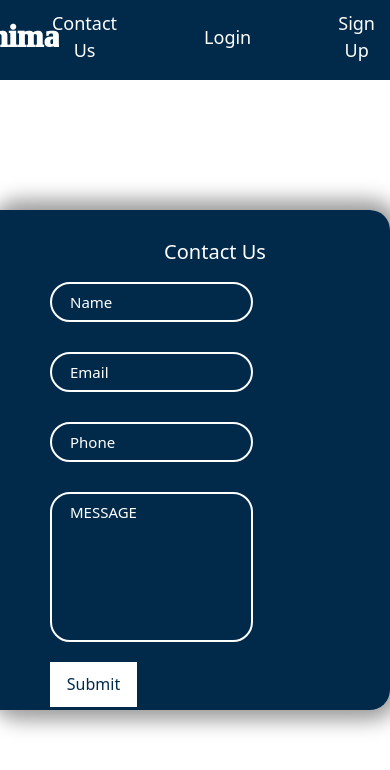
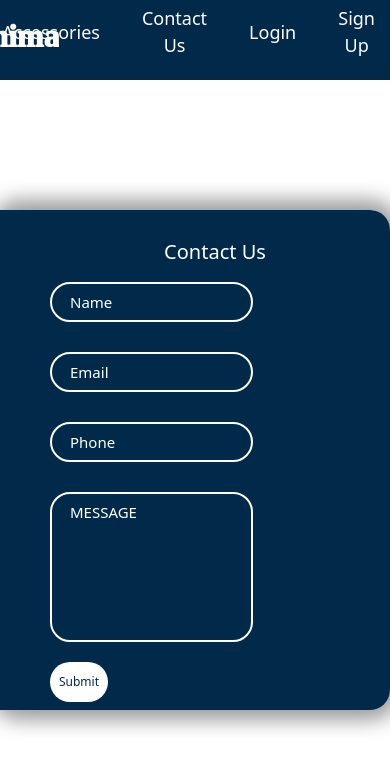
Before and after one commit to Devrangasamy/Anima, a React (Create React App) app in the folder client/: page /contactus in a window 390 px wide. Shown: the top 770 px of the page. Built offline with nearby package versions, Linux system fonts and the light colour scheme.

Commit message:
"name change"

```diff
--- a/client/src/components/Contactus/Contactus.css
+++ b/client/src/components/Contactus/Contactus.css
@@ -49,18 +49,10 @@
     display: flex;
     list-style: none;
 }
-ul li{
+.social-media li{
     padding-left: 45px;
     font-size: 24px;
     margin-top: 10px;
-}
-i {
-    background-color: #012a4a;
-    padding: 5px;
-    padding-left: 100px;
-    border-radius:5px;
-    transition: .3s;
-    color: aliceblue;
 }
 .social-media i:hover{
     background-color: aliceblue;
@@ -146,6 +138,7 @@ textarea.input{
     background:#fff;
     outline: none;
     border: none;
+    border-radius: 20px;
     height: 45px;
     width: 30%;
     font-size: 16px;
@@ -164,9 +157,10 @@ textarea.input{
         font-size: 20px;
         text-align: center;
     }
-    .btn{
+    .contact-button{
         width: 20%;
         height: 40px;
         font-size: 12px;
+        border-radius: 20px;
     }
 }
```
